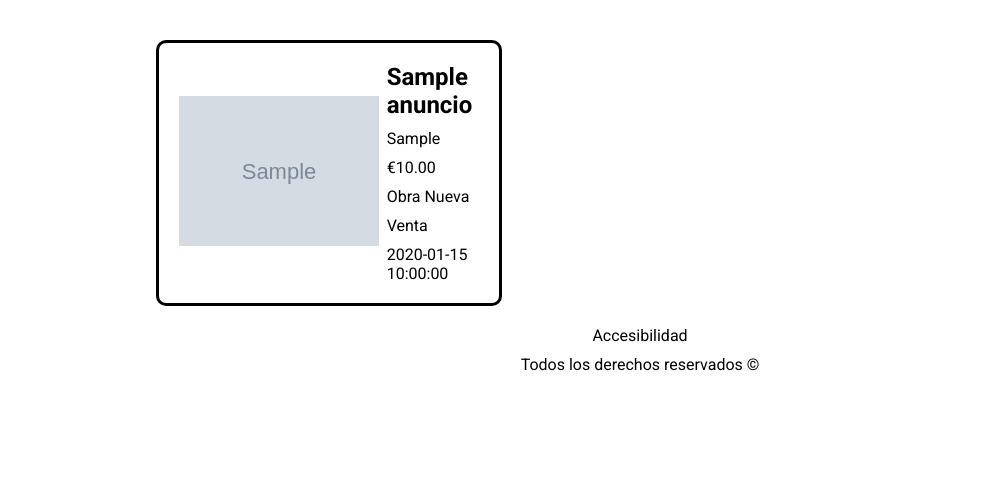
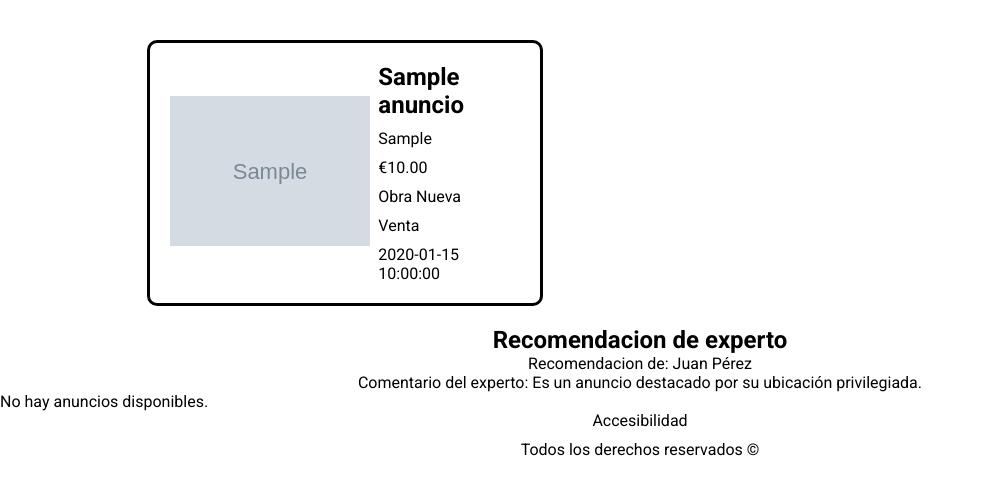
Before and after one commit to dariowest/daw, a PHP site: page / in a window 1280 px wide. Shown: the part 272-767 px from the top of the page, without its empty margins (0-983 px from the left). Run offline with PHP 8.4, Linux system fonts and the light colour scheme; data comes from the database, SQL or seed files in the repository; tables that the repository leaves empty hold one stand-in row (values such as "Sample post"); grey boxes marked "Sample" are stand-in pictures.

Commit message:
Muestra anuncio recomendado

```diff
--- a/index.php
+++ b/index.php
@@ -22,6 +22,11 @@
 
   // Leer configuración desde config.ini
   include_once ('controller/connect.php');
+
+  $fichero = "recomendacion.txt";
+  $contenido = file($fichero, FILE_IGNORE_NEW_LINES | FILE_SKIP_EMPTY_LINES);
+  $lineaAleatoria = $contenido[array_rand($contenido)];
+  list($idAnuncio, $nombreExperto, $comentario) = explode('|', $lineaAleatoria);
 
   // Consulta para obtener los últimos 5 anuncios
   $query = "
@@ -74,8 +79,58 @@
     }
     include_once("modules/muestra_index.php");
     ?>
+
   </main>
+    <div id="recomendacion">
+      <h2>Recomendacion de experto</h2>
+      <?php
+      echo "<p>Recomendacion de: ".$nombreExperto."</p>";
+      echo "<p>Comentario del experto: ".$comentario."</p>";
+      $sql = "
+    SELECT
+        a.IdAnuncio,
+        a.Titulo,
+        a.Ciudad,
+        a.Precio,
+        tA.NomTAnuncio AS TipoAnuncio,
+        tV.NomTVivienda AS TipoVivienda,
+        a.Foto,
+        a.FRegistro
+    FROM anuncios a
+    JOIN tiposanuncios tA ON a.TAnuncio = tA.IdTAnuncio
+    JOIN tiposviviendas tV ON a.TVivienda = tV.IdTVivienda
+    WHERE a.IdAnuncio = ".$idAnuncio;
+    $result = $conn->query($sql);
+    $anuncios = $result->fetch_all(MYSQLI_ASSOC);
+    ?>
+    <section>
+      <?php if (!empty($anuncios)) : ?>
+          <?php foreach ($anuncios as $anuncio) : ?>
+              <article>
+                  <figure>
+                      <img src="img/<?php echo htmlspecialchars($anuncio['Foto']); ?>"
+                          alt="Foto del anuncio <?php echo htmlspecialchars($anuncio['Titulo']); ?>" width="200" />
+                  </figure>
+                  <aside>
+                      <h2><a href="views/anuncio.php?id=<?php echo $anuncio['IdAnuncio']; ?>">
+                          <?php echo htmlspecialchars($anuncio['Titulo']); ?>
+                      </a></h2>
+                      <p><?php echo htmlspecialchars($anuncio['Ciudad']); ?></p>
+                      <p>€<?php echo number_format($anuncio['Precio'], 2); ?></p>
+                      <p><?php echo htmlspecialchars($anuncio['TipoVivienda']); ?></p>
+                      <p><?php echo htmlspecialchars($anuncio['TipoAnuncio']); ?></p>
+                      <p><?php echo htmlspecialchars($anuncio['FRegistro']); ?></p>
+                  </aside>
+              </article>
+          <?php endforeach; ?>
+      <?php else : ?>
+          <p>No hay anuncios disponibles.</p>
+      <?php endif; ?>
+  </section>
+  <?php
+      ?>
 
+    </div>
   <p id="accesible">
     <a href="views/accesibilidad.php">Accesibilidad</a>
   </p>
--- a/recomendacion.txt
+++ b/recomendacion.txt
@@ -0,0 +1,3 @@
+10|Juan Pérez|Es un anuncio destacado por su ubicación privilegiada.
+11|María López|Ideal para familias, con amplias habitaciones.
+12|Carlos Sánchez|Excelente inversión, cerca del centro de la ciudad.
--- a/styles/index.css
+++ b/styles/index.css
@@ -17,7 +17,7 @@ main {
   section {
     display: grid;
     > article {
-      width: 300px;
+      width: 350px;
       display: flex;
       margin: 20px auto;
       padding: 20px;
@@ -36,6 +36,34 @@ main {
       }
     }
   }
+}
+#recomendacion{
+  >h2, >p{
+    text-align: center;
+  }
+  section {
+    display: flex;
+    > article {
+      width: 350px;
+      display: flex;
+      margin: 20px auto;
+      padding: 20px;
+      border-style: solid;
+      border-radius: 10px;
+
+      > figure {
+        margin: auto;
+      }
+      > aside {
+        margin-left: 8px;
+
+        p {
+          margin-top: 10px;
+        }
+      }
+    }
+  }
+
 }
 
 @media only screen and (min-width: 750px) {
--- a/views/anuncio.php
+++ b/views/anuncio.php
@@ -26,10 +26,7 @@
 include_once ("../controller/connect.php");
 
 //leer fichero y guardarlo en variables
-$fichero = "../recomendaciones.txt";
-$contenido = file($fichero, FILE_IGNORE_NEW_LINES | FILE_SKIP_EMPTY_LINES);
-$lineaAleatoria = $contenido[array_rand($contenido)];
-list($idAnuncio, $nombreExperto, $comentario) = explode('|', $lineaAleatoria);
+
 
 
 
```
